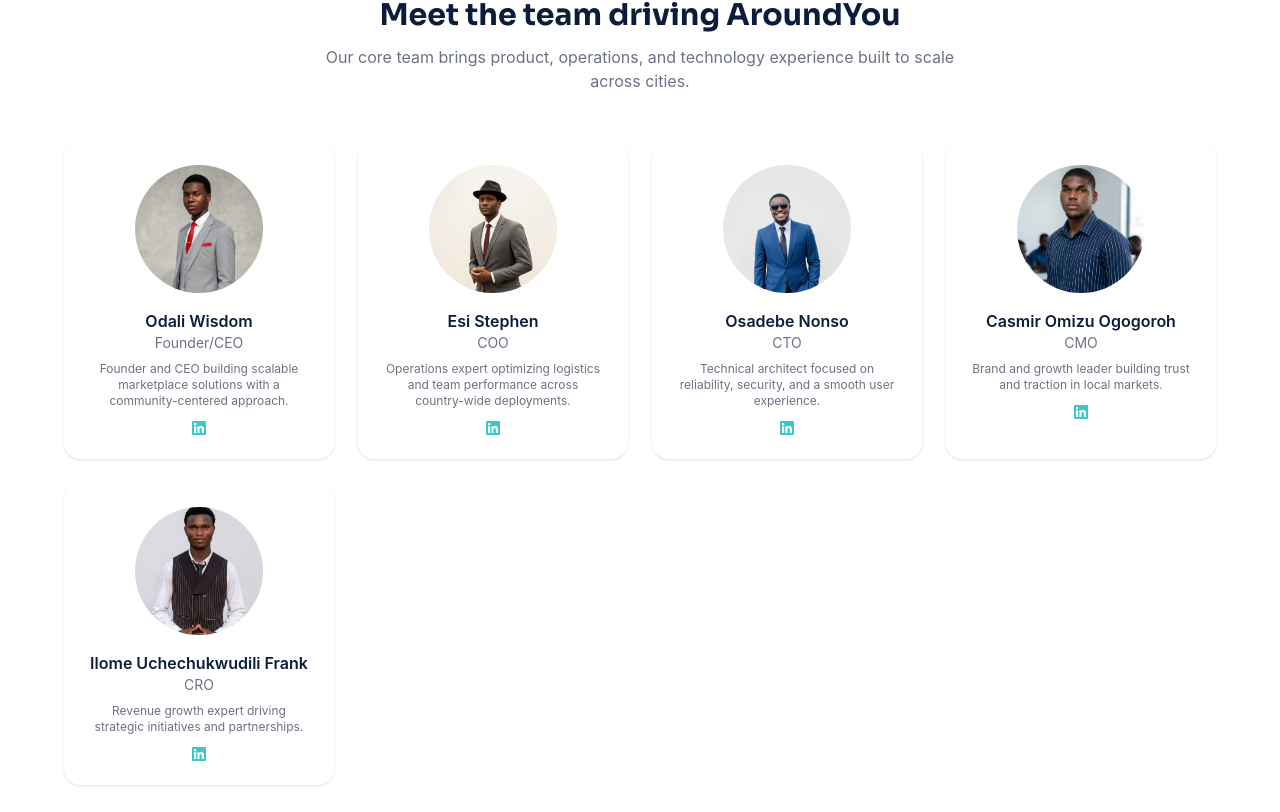
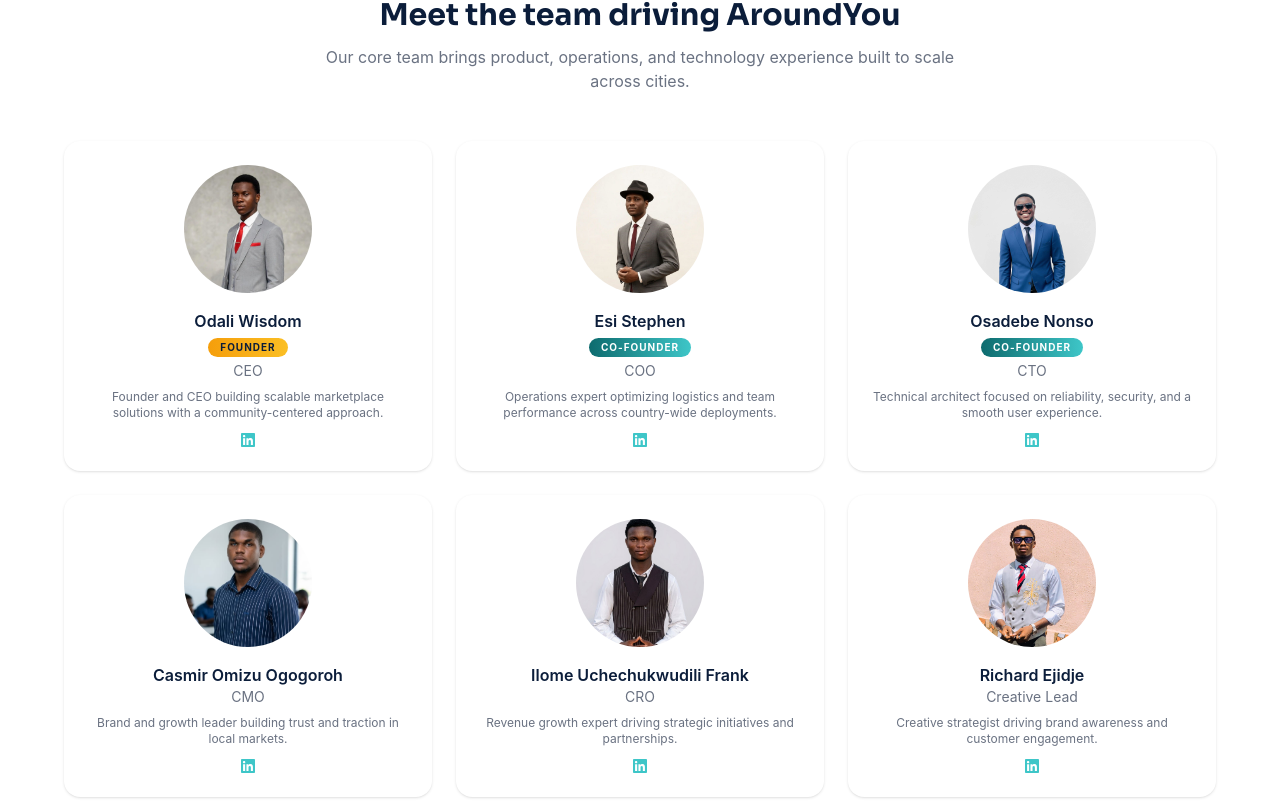
Before and after one commit to Around-You-Org/around_you_website, a React (Vite) app: page /about in a window 1280 px wide. Shown: the part 2108-2920 px from the top of the page. Built offline with nearby package versions, Linux system fonts and the light colour scheme.

Commit message:
added new team

```diff
--- a/index.html
+++ b/index.html
@@ -45,7 +45,7 @@
     <!-- Default OG tags (pages override via react-helmet) -->
     <meta property="og:type" content="website" />
     <meta property="og:site_name" content="AroundYou" />
-    <meta property="og:title" content="AroundYou – Connect with Trusted Pros Instantly" />
+    <meta property="og:title" content="AroundYou – Connect with Trusted Professionals Instantly" />
     <meta property="og:description" content="Instantly connect with trusted artisans, drivers, cleaners, handymen, and more. All GPS-matched and ready to help." />
     <meta property="og:image" content="https://aroundyou.com.ng/logo.png" />
     <meta property="og:url" content="https://aroundyou.com.ng" />
--- a/src/pages/AboutPage.jsx
+++ b/src/pages/AboutPage.jsx
@@ -163,17 +163,28 @@
             <h2 className="text-3xl font-bold text-[#0B1D3A]" style={{ fontFamily: "'Sora', sans-serif" }}>Meet the team driving AroundYou</h2>
             <p className="mt-3 text-gray-500 max-w-2xl mx-auto">Our core team brings product, operations, and technology experience built to scale across cities.</p>
           </div>
-          <div className="grid lg:grid-cols-4 md:grid-cols-2 gap-6">
+          <div className="grid lg:grid-cols-3 md:grid-cols-2 gap-6">
             {[
-              { name: "Odali Wisdom", role: "Founder/CEO", image: "/team/wisdom.jpeg", linkedin: "https://www.linkedin.com/in/odali-wisdom-92118b3bb/", icon: "linkedin", bio: "Founder and CEO building scalable marketplace solutions with a community-centered approach." },
-              { name: "Esi Stephen", role: "COO", image: "/team/stephen.jpeg", linkedin: "https://www.linkedin.com/in/stephen-esi-890486368/", icon: "linkedin", bio: "Operations expert optimizing logistics and team performance across country-wide deployments." },
-              { name: "Osadebe Nonso", role: "CTO", image: "/team/nonso.jpeg", linkedin: "https://www.linkedin.com/in/nonso-osadebe-73736936a/", icon: "linkedin", bio: "Technical architect focused on reliability, security, and a smooth user experience." },
+              { name: "Odali Wisdom", role: "CEO", badge: "founder", image: "/team/wisdom.jpeg", linkedin: "https://www.linkedin.com/in/odali-wisdom-92118b3bb/", icon: "linkedin", bio: "Founder and CEO building scalable marketplace solutions with a community-centered approach." },
+              { name: "Esi Stephen", role: "COO", badge: "cofounder", image: "/team/stephen.jpeg", linkedin: "https://www.linkedin.com/in/stephen-esi-890486368/", icon: "linkedin", bio: "Operations expert optimizing logistics and team performance across country-wide deployments." },
+              { name: "Osadebe Nonso", role: "CTO", badge: "cofounder", image: "/team/nonso.jpeg", linkedin: "https://www.linkedin.com/in/nonso-osadebe-73736936a/", icon: "linkedin", bio: "Technical architect focused on reliability, security, and a smooth user experience." },
               { name: "Casmir Omizu Ogogoroh", role: "CMO", image: "/team/casmir.jpeg", linkedin: "https://www.linkedin.com/in/casmir-ogogoroh-8a061a391/", icon: "linkedin", bio: "Brand and growth leader building trust and traction in local markets." },
               { name: "Ilome Uchechukwudili Frank", role: "CRO", image: "/team/uche.jpeg", linkedin: "https://www.linkedin.com/in/ilome-uche-9b02923a0/", icon: "linkedin", bio: "Revenue growth expert driving strategic initiatives and partnerships." },
-            ].map(({ name, image, role, linkedin, icon, bio }) => (
+              { name: "Richard Ejidje", role: "Creative Lead", image: "/team/richard.jpeg", linkedin: "https://www.linkedin.com/in/richard-ejidje-9b02923a0/", icon: "linkedin", bio: "Creative strategist driving brand awareness and customer engagement." },
+            ].map(({ name, image, role, badge, linkedin, icon, bio }) => (
               <div key={name} className="bg-white rounded-2xl p-6 text-center shadow-sm hover:shadow-lg transition-shadow">
                 <img src={image} alt={name} className="mx-auto w-32 h-32 rounded-full object-cover mb-4" />
                 <h3 className="font-semibold text-[#0B1D3A]">{name}</h3>
+                {badge && (
+                  <span
+                    className="inline-block mt-1 mb-1 px-3 py-0.5 rounded-full text-[10px] font-bold tracking-widest uppercase"
+                    style={badge === "founder"
+                      ? { background: "linear-gradient(90deg,#f59e0b,#fbbf24)", color: "#0B1D3A" }
+                      : { background: "linear-gradient(90deg,#0D6B6E,#3EC6C8)", color: "#fff" }}
+                  >
+                    {badge === "founder" ? "Founder" : "Co-Founder"}
+                  </span>
+                )}
                 <p className="text-sm text-gray-500">{role}</p>
                 <p className="text-xs text-gray-500 mt-2">{bio}</p>
                 <a href={linkedin} className="mt-3 flex justify-center"><Icon name={icon} size={14} color="#3EC6C8" /></a>
--- a/src/pages/WaitlistPage.jsx
+++ b/src/pages/WaitlistPage.jsx
@@ -262,7 +262,7 @@
               {
                 icon: 'shield-check',
                 title: 'Private and secure',
-                text: 'Your signup is stored in Supabase and synced securely to Brevo for launch emails.',
+                text: 'Your signup is stored and synced securely for launch emails.',
               },
               {
                 icon: 'map-pin',
```
Also changed, not shown: public/team/richard.jpeg (added).
